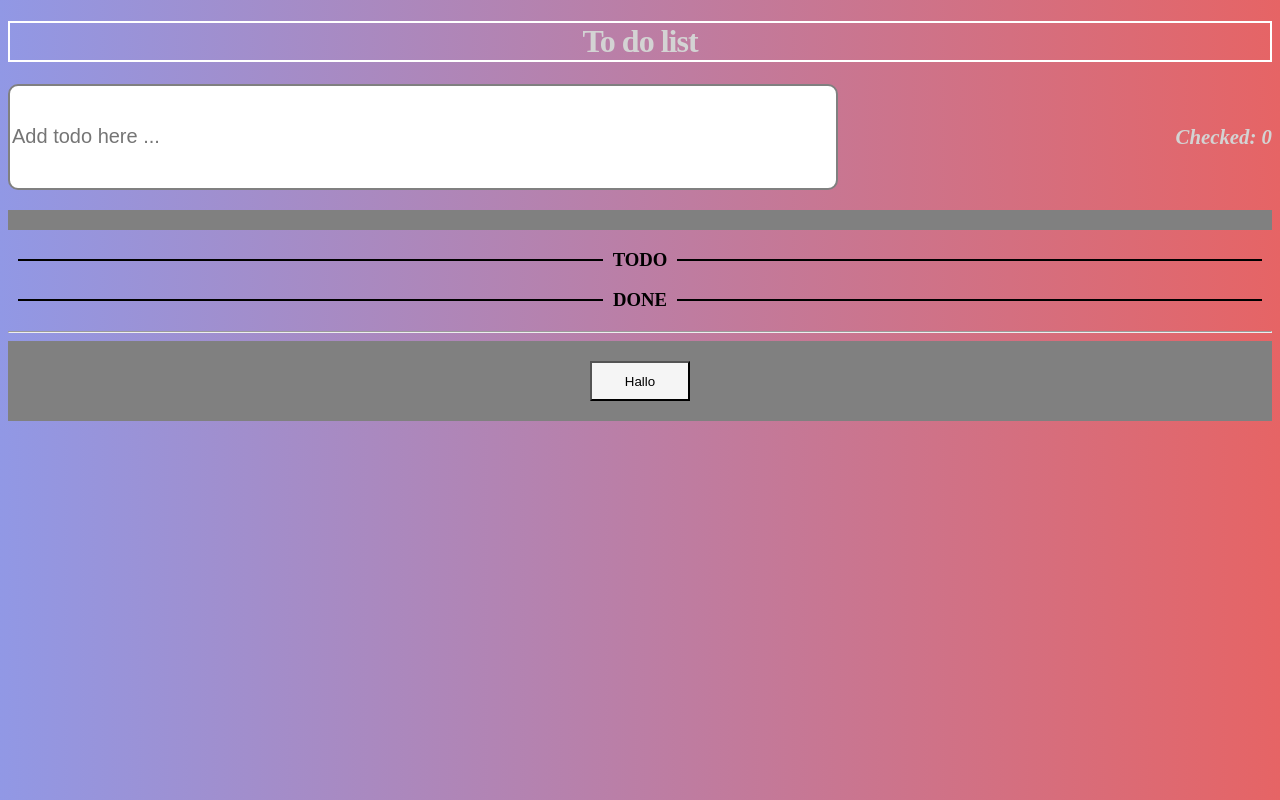
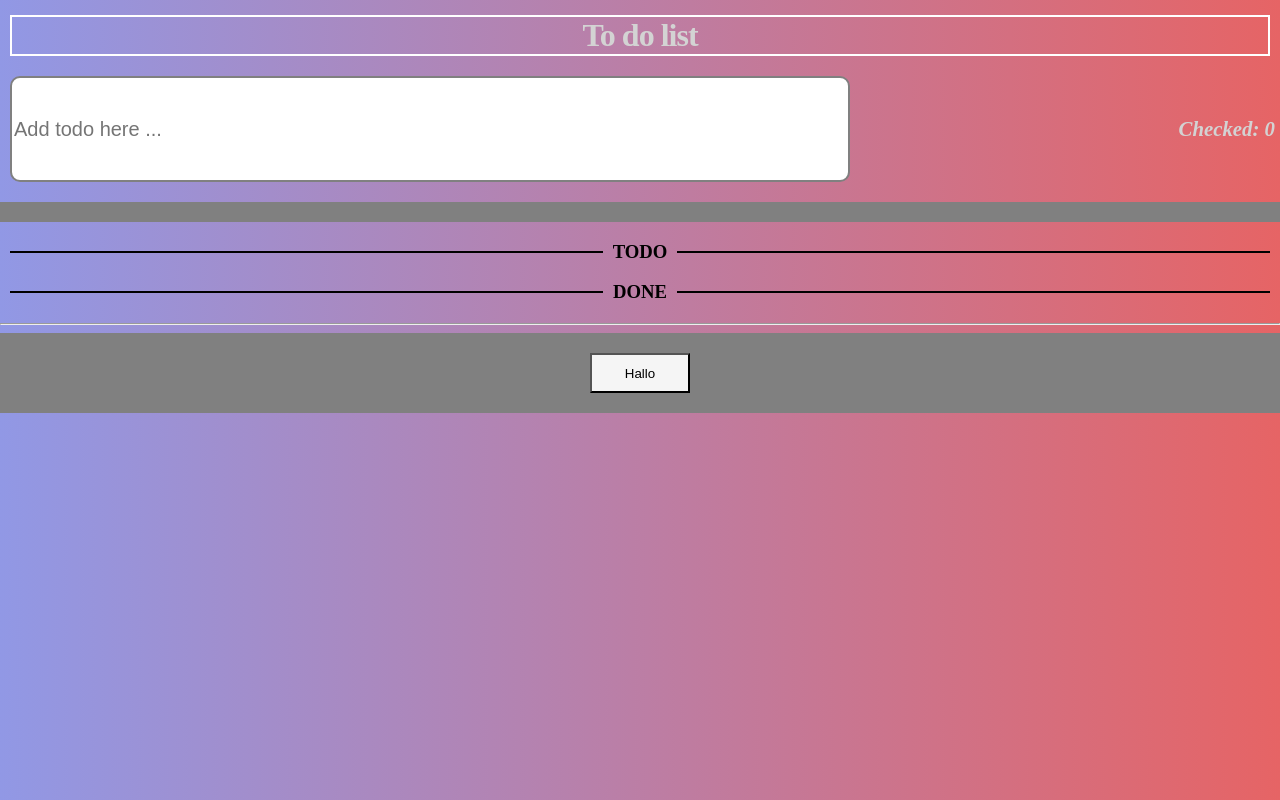
Before and after one commit to CaroSophie/TodoApp-Selfmade, a React (Create React App) app: page / in a window 1280 px wide. Built offline with nearby package versions, Linux system fonts and the light colour scheme.

Commit message:
Body styling

```diff
--- a/src/Counter.js
+++ b/src/Counter.js
@@ -10,6 +10,7 @@ const Counting = styled.div`
   display: flex;
   align-items: center;
   margin-left: auto;
+  padding: 5px;
 `
 
 class Counter extends Component {
--- a/src/Globalstyle.js
+++ b/src/Globalstyle.js
@@ -3,4 +3,5 @@ import { createGlobalStyle } from 'styled-components'
 export default createGlobalStyle`
 body {
   background: linear-gradient(0.75turn, #e66465, #9198e5);
+  margin: 0px;
 }`
--- a/src/Header.js
+++ b/src/Header.js
@@ -8,6 +8,9 @@ const Heading = styled.h1`
   letter-spacing: -1px;
   border: 2px solid white;
   font-weight: bold;
+  margin: 10px;
+  margin-top: 15px;
+  margin-bottom: 20px;
 `
 
 class Header extends Component {
--- a/src/Input.js
+++ b/src/Input.js
@@ -8,6 +8,7 @@ const Writetodo = styled.input`
   width: 65%;
   border-radius: 10px 10px 10px;
   border: 2px solid grey;
+  margin-left: 10px;
 
   &:focus {
     outline: none;
```
